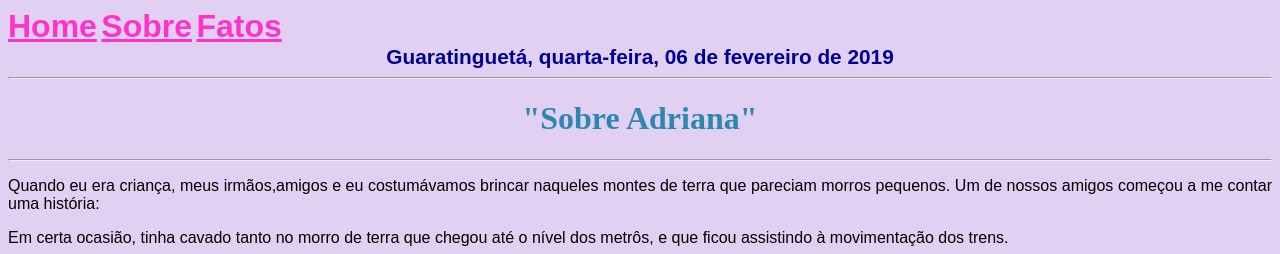
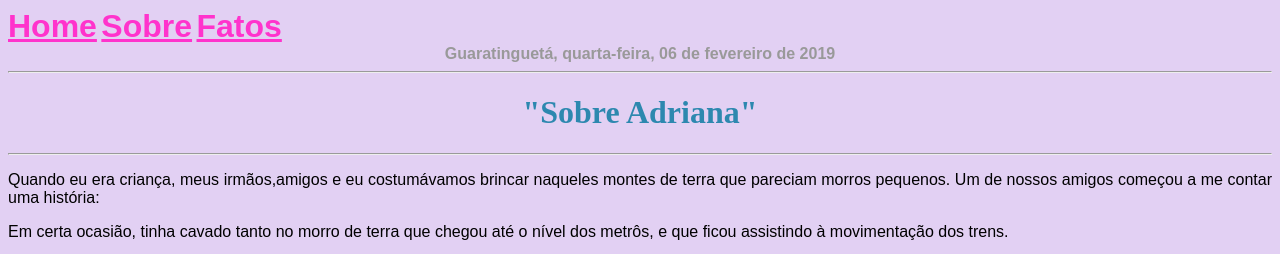
Before and after one commit to AdrianaBalbino/Projeto-1, a website: page public_html/index.html in a window 1280 px wide. Shown: the top 254 px of the page. Drawn offline with Linux system fonts and the light colour scheme.

Commit message:
estou com projeto em meu pc,irei fazer as alterações de acordo com o que formos aprendendo com as aulas.

```diff
--- a/public_html/index.html
+++ b/public_html/index.html
@@ -86,7 +86,7 @@ commitem o código-fonte do site.
                 <a href="http://www.naoentreaki.com.br/" class="menu"><b>Fatos</b></a>
           </nav>
 
-                <div id="data">
+                <div class="data">
                     <center>
                         <b>
               Guaratinguetá, quarta-feira, 06 de fevereiro de 2019
```
